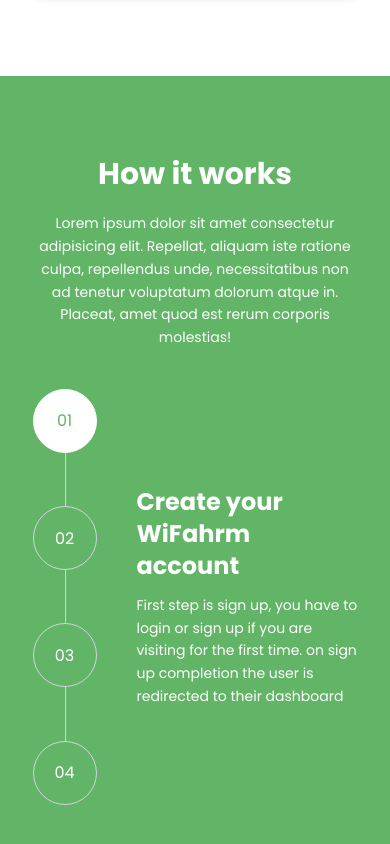
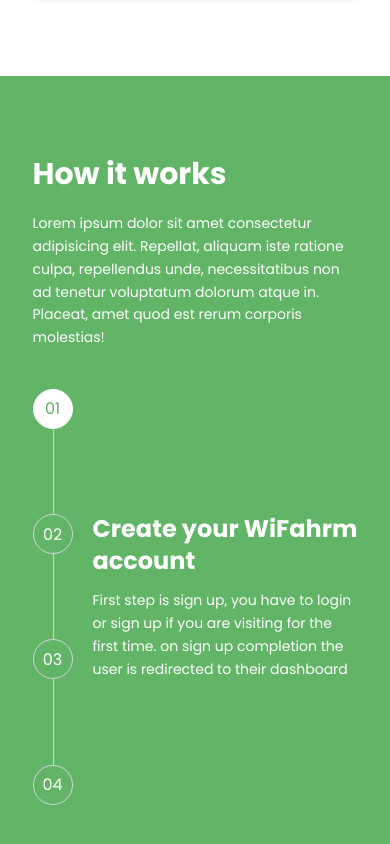
Before and after one commit to OldRodger/WiFahrm, a React (Vite) app: page / in a window 390 px wide. Shown: the part 3422-4266 px from the top of the page. Built offline with nearby package versions, Linux system fonts and the light colour scheme.

Commit message:
finished how it works section

```diff
--- a/src/index.css
+++ b/src/index.css
@@ -12,7 +12,7 @@
 
 .step-inactive,
 .step-active{
-    @apply grid place-items-center relative rounded-full h-16 w-16 border;
+    @apply grid place-items-center relative rounded-full h-10 w-10 sm:h-12 sm:w-12 md:h-16 md:w-16 border;
 }
 
 .step-inactive{
--- a/src/pages/home/howitworks.tsx
+++ b/src/pages/home/howitworks.tsx
@@ -49,11 +49,11 @@
         <div className="mx-auto bg-primary-300 md:rounded-lg md:w-11/12">
             <div className="py-20">
                 <div className="w-5/6 md:w-1/2 mx-auto">
-                    <div className="text-center text-white mb-10">
+                    <div className="text-left md:text-center text-white mb-10">
                         <h1 className="text-3xl font-semibold mb-5">How it works</h1>
                         <p className="text-sm leading-relaxed">Lorem ipsum dolor sit amet consectetur adipisicing elit. Repellat, aliquam iste ratione culpa, repellendus unde, necessitatibus non ad tenetur voluptatum dolorum atque in. Placeat, amet quod est rerum corporis molestias!</p>
                     </div>
-                    <div className='flex gap-10 flex-row md:flex-col md:gap-0'>
+                    <div className='flex gap-5 flex-row md:flex-col sm:gap-10 md:gap-0'>
                         {/* PROGRESS */}
                         <div className="relative h-[26rem] flex flex-col justify-between md:h-fit md:flex-row md:mb-10">
                             {/* PROGRESS LINE NOT ACTIVE */}
@@ -74,7 +74,7 @@
                         </div>
 
                         {/* TITLE AND DESCRIPTION */}
-                        <div className="flex-1 flex flex-col justify-center items-center gap-3 text-white md:flex-row md:justify-between md:gap-10">
+                        <div className="flex-1 flex flex-col justify-center md:items-center gap-3 text-white md:flex-row md:justify-between md:gap-10">
                             {/* TITLE */}
                             <h4 className='text-2xl font-semibold md:basis-1/3'>
                                 {HOW_IT_WORKS[active].title}
```
